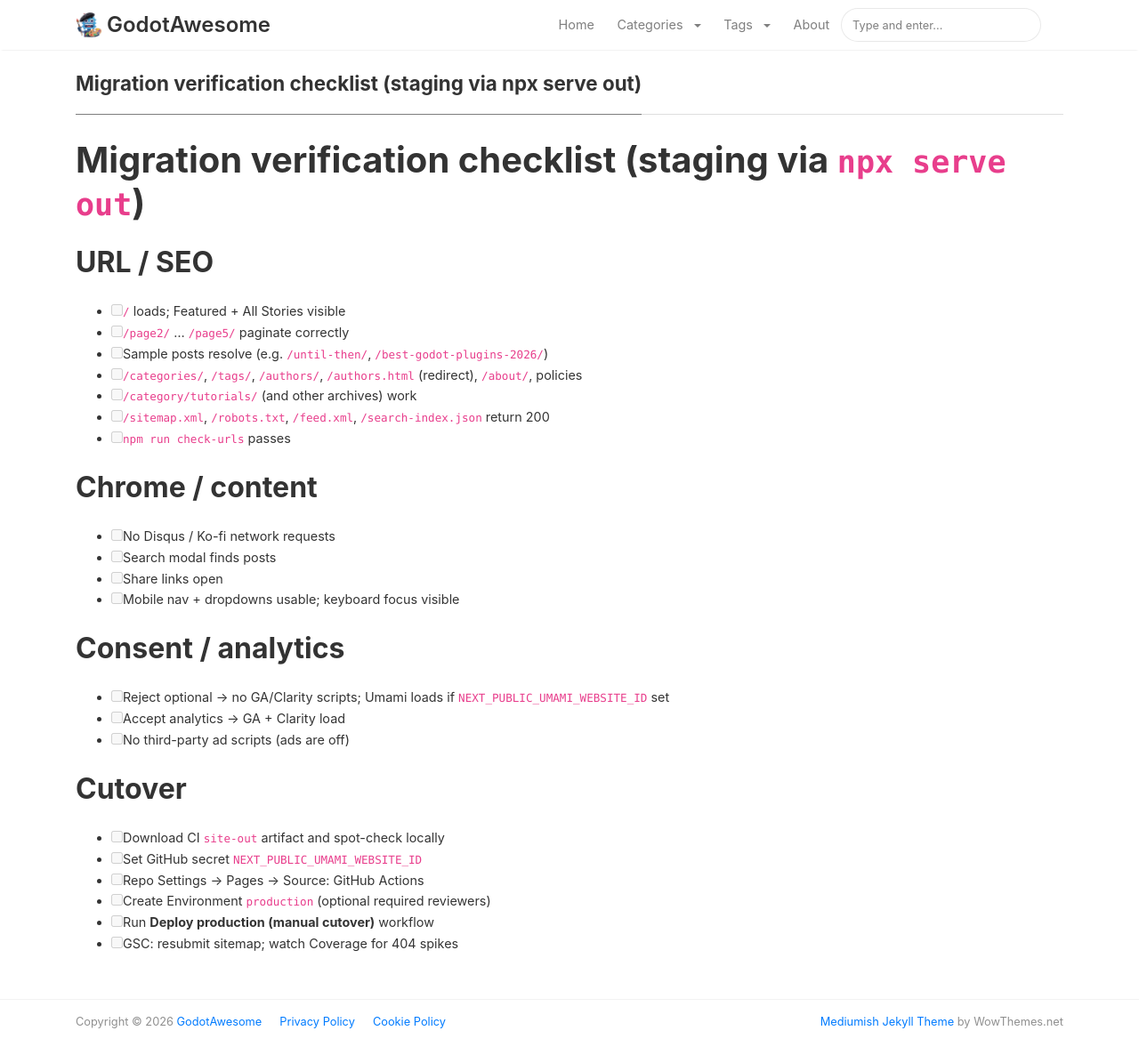
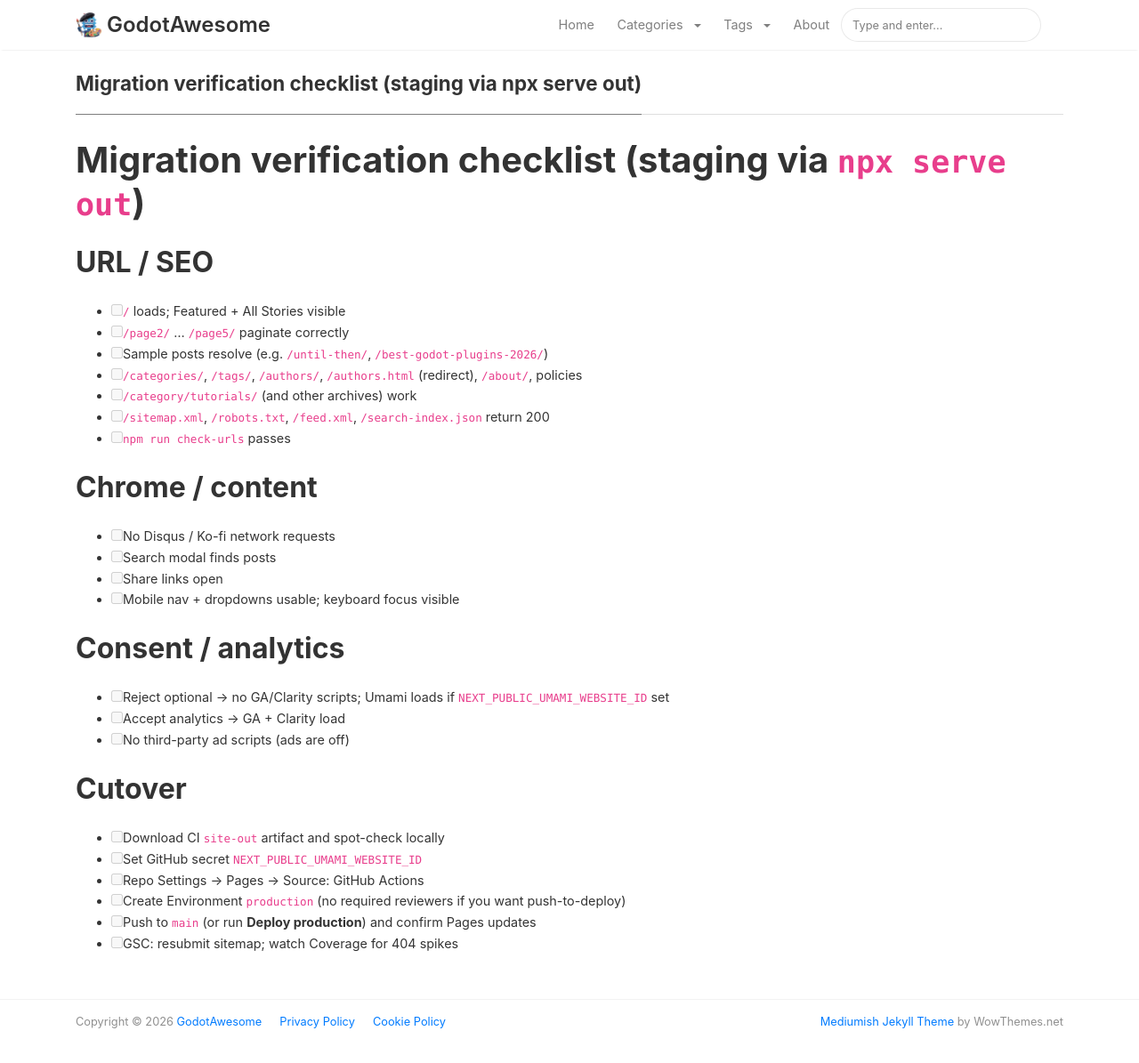
Before and after one commit to godotawesome/godotawesome.github.io, a Jekyll site: the page built from VERIFY.md, in a window 1280 px wide and 1232 px high. Shown: the top 1195 px of the window at 89% size. Built offline with Jekyll 4.4.1, drawn with Linux system fonts in a browser that asks for light colours; nearby versions of some CDN libraries; our own code applies the rules of GitHub Pages for plain Markdown files.

Commit message:
Auto-deploy to GitHub Pages on push to main

```diff
--- a/VERIFY.md
+++ b/VERIFY.md
@@ -24,6 +24,6 @@
 - [ ] Download CI `site-out` artifact and spot-check locally
 - [ ] Set GitHub secret `NEXT_PUBLIC_UMAMI_WEBSITE_ID`
 - [ ] Repo Settings → Pages → Source: GitHub Actions
-- [ ] Create Environment `production` (optional required reviewers)
-- [ ] Run **Deploy production (manual cutover)** workflow
+- [ ] Create Environment `production` (no required reviewers if you want push-to-deploy)
+- [ ] Push to `main` (or run **Deploy production**) and confirm Pages updates
 - [ ] GSC: resubmit sitemap; watch Coverage for 404 spikes
```
Also changed, not shown: .github/workflows/build.yml, .github/workflows/deploy-production.yml, README.md.
